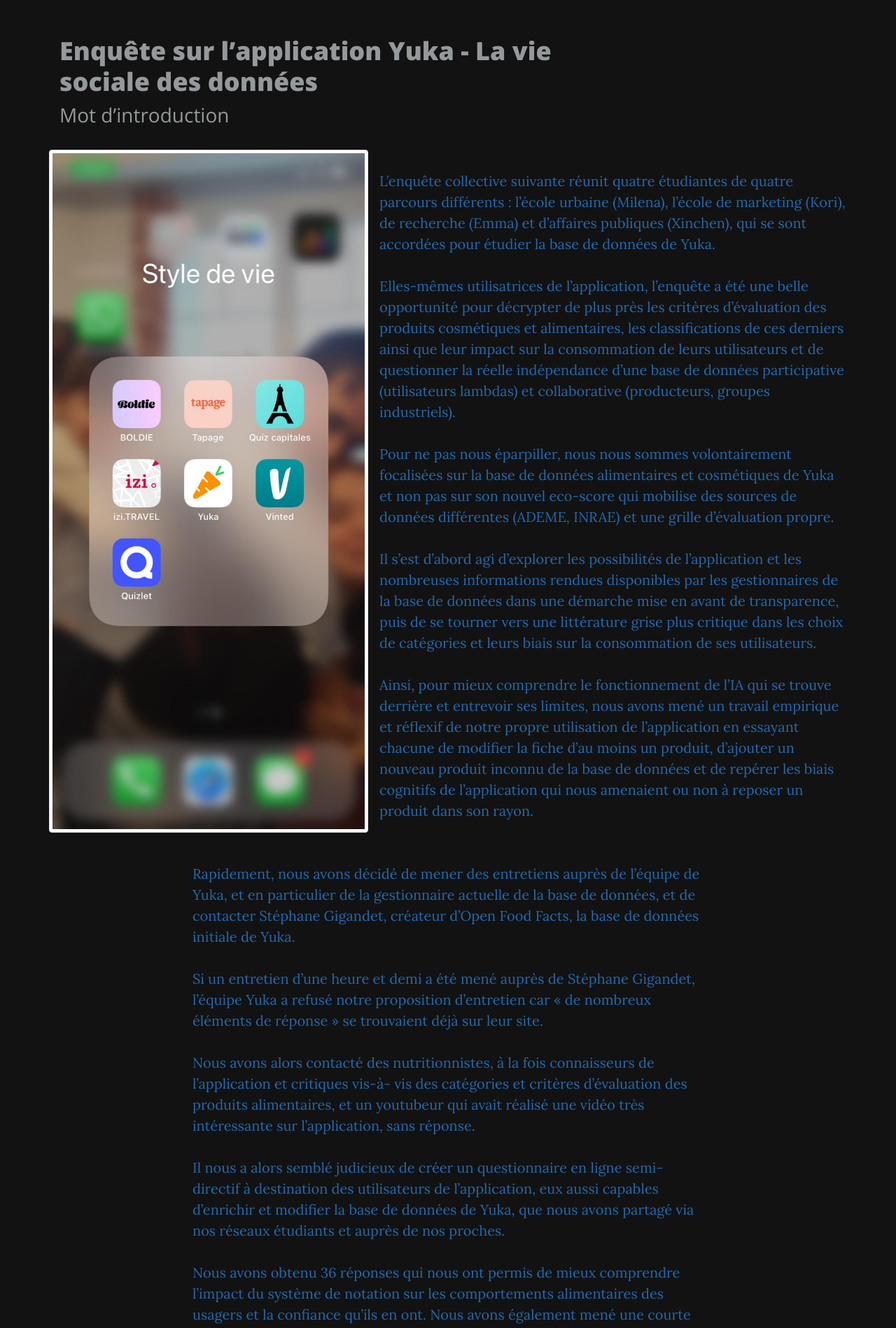
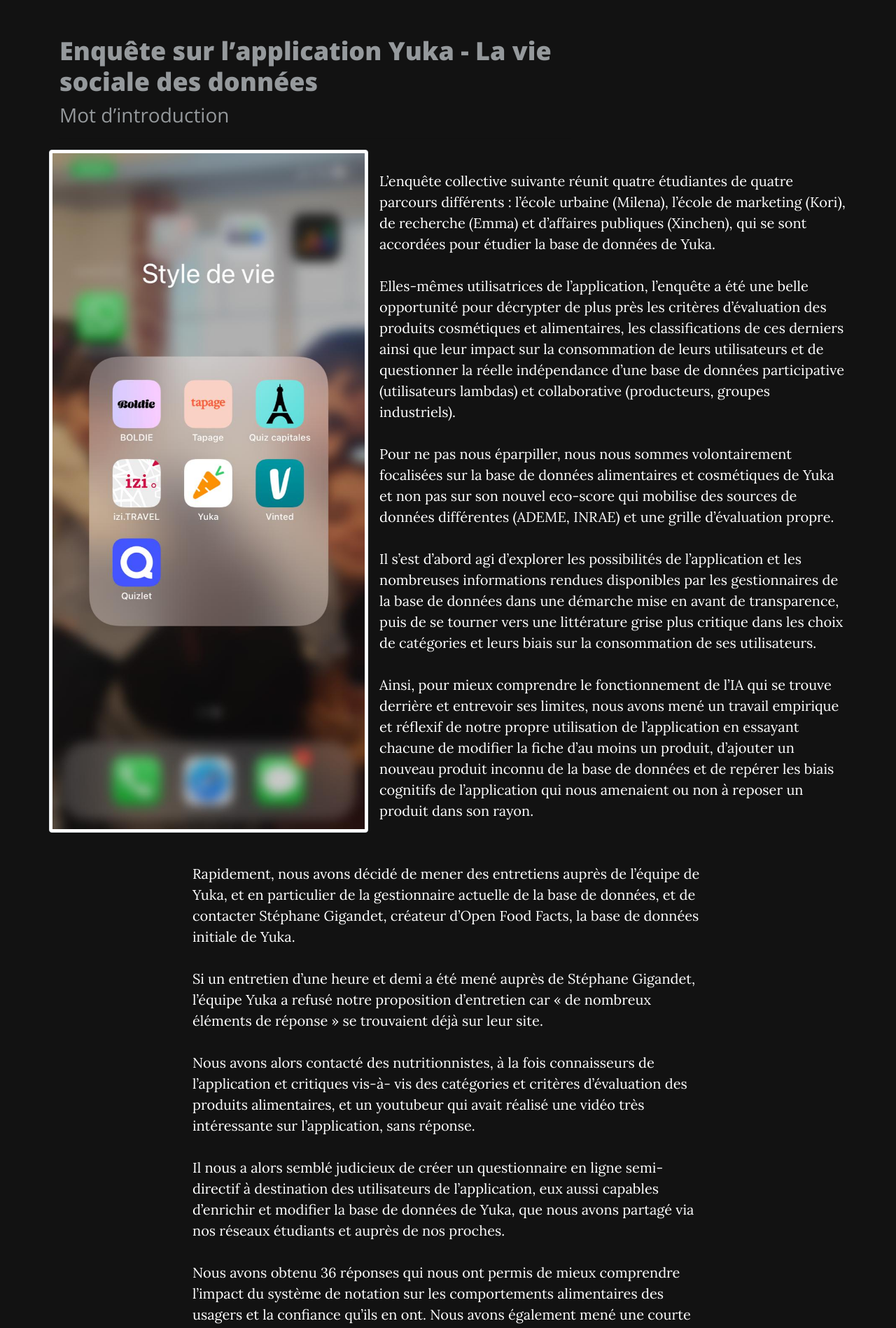
Before and after one commit to koneeko/Rendu-Yuka, a Jekyll site: the page built from index.html, in a window 1280 px wide. Shown: the part 753-2651 px from the top of the page at 70% size. Built offline with Jekyll 4.4.1, drawn with Linux system fonts in a browser that asks for light colours.

Commit message:
Update default.html

```diff
--- a/_layouts/default.html
+++ b/_layouts/default.html
@@ -12,7 +12,7 @@
     <link rel="stylesheet" href="assets/fonts/font-awesome.min.css">
 </head>
 
-<body style="background-color: #121212;color: rgb(36,105,174);">
+<body style="background-color: #121212;color: #fff;">
 
     {{ content }}
 
```
